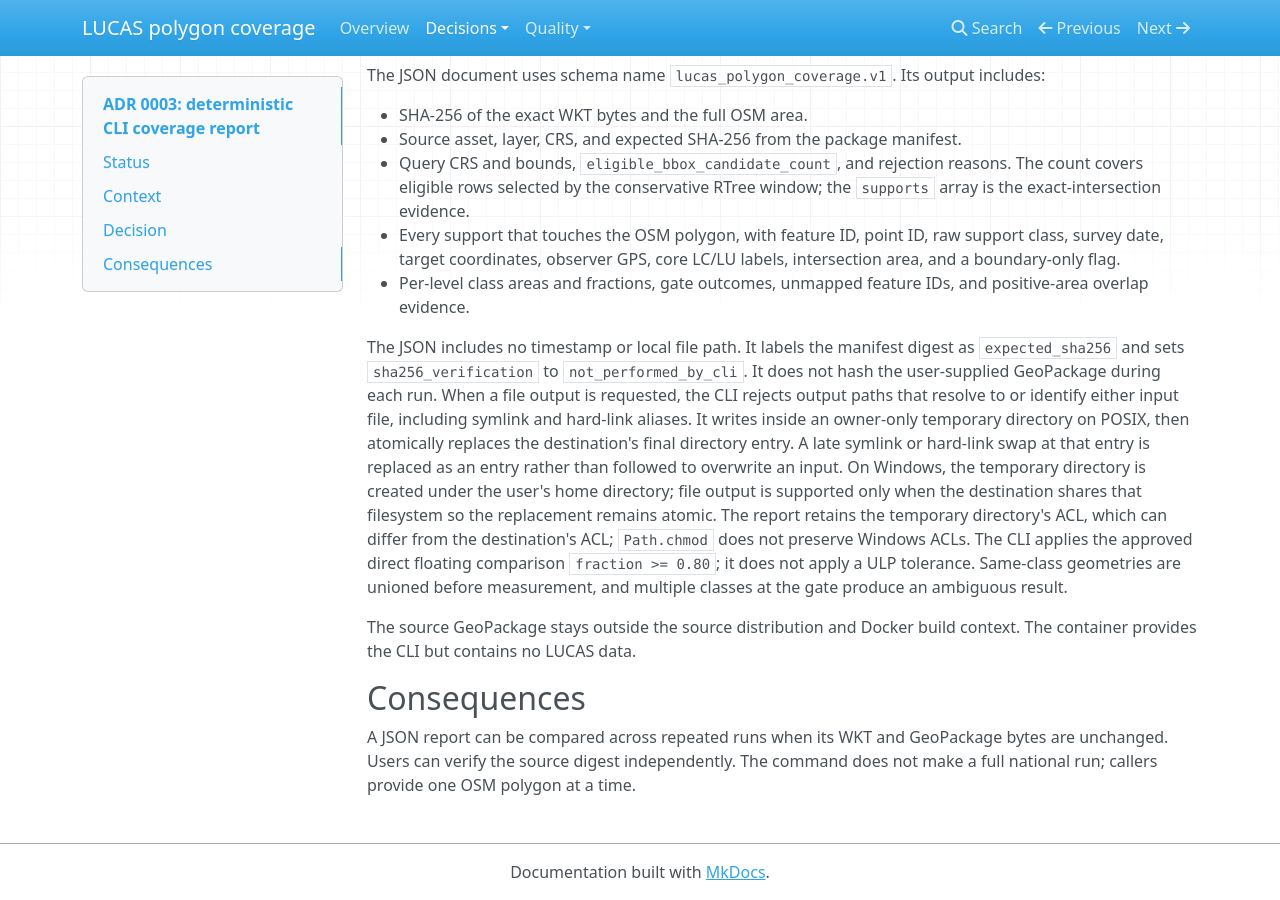
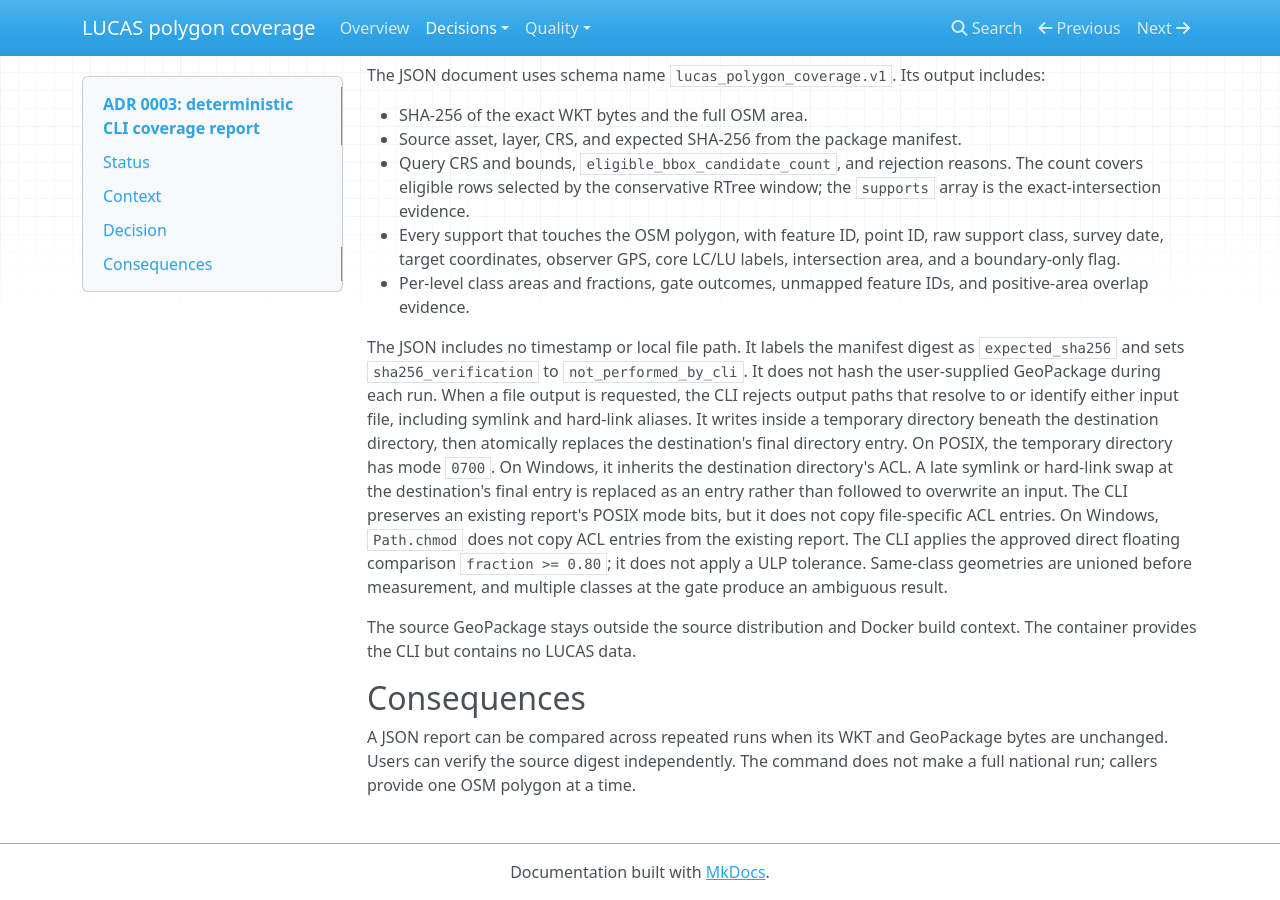
Before and after one commit to NoeFlandre/osm-polygon-lucas, an MkDocs documentation site: the page built from docs/adr/0003-cli-report.md, in a window 1280 px wide and 900 px high, scrolled down 501 px. Built offline with MkDocs 1.6.1, drawn with Linux system fonts in a browser that asks for light colours; nearby versions of some CDN libraries.

Commit message:
Use bounded temp creation for atomic reports

```diff
--- a/docs/adr/0003-cli-report.md
+++ b/docs/adr/0003-cli-report.md
@@ -36,14 +36,13 @@ The JSON includes no timestamp or local file path. It labels the manifest digest
 not hash the user-supplied GeoPackage during each run.
 When a file output is requested, the CLI rejects output paths that resolve to or
 identify either input file, including symlink and hard-link aliases.
-It writes inside an owner-only temporary directory on POSIX, then atomically
-replaces the destination's final directory entry. A late symlink or hard-link swap
-at that entry is replaced as an entry rather than followed to overwrite an input.
-On Windows, the temporary directory is created under the user's home directory;
-file output is supported only when the destination shares that filesystem so the
-replacement remains atomic. The report retains the temporary directory's ACL,
-which can differ from the destination's ACL; `Path.chmod` does not preserve
-Windows ACLs.
+It writes inside a temporary directory beneath the destination directory, then
+atomically replaces the destination's final directory entry. On POSIX, the temporary
+directory has mode `0700`. On Windows, it inherits the destination directory's ACL.
+A late symlink or hard-link swap at the destination's final entry is replaced as an
+entry rather than followed to overwrite an input. The CLI preserves an existing
+report's POSIX mode bits, but it does not copy file-specific ACL entries. On Windows,
+`Path.chmod` does not copy ACL entries from the existing report.
 The CLI applies the approved direct floating comparison `fraction >= 0.80`; it does
 not apply a ULP tolerance. Same-class geometries are unioned before measurement, and
 multiple classes at the gate produce an ambiguous result.
```
Also changed, not shown: 4 other files.
